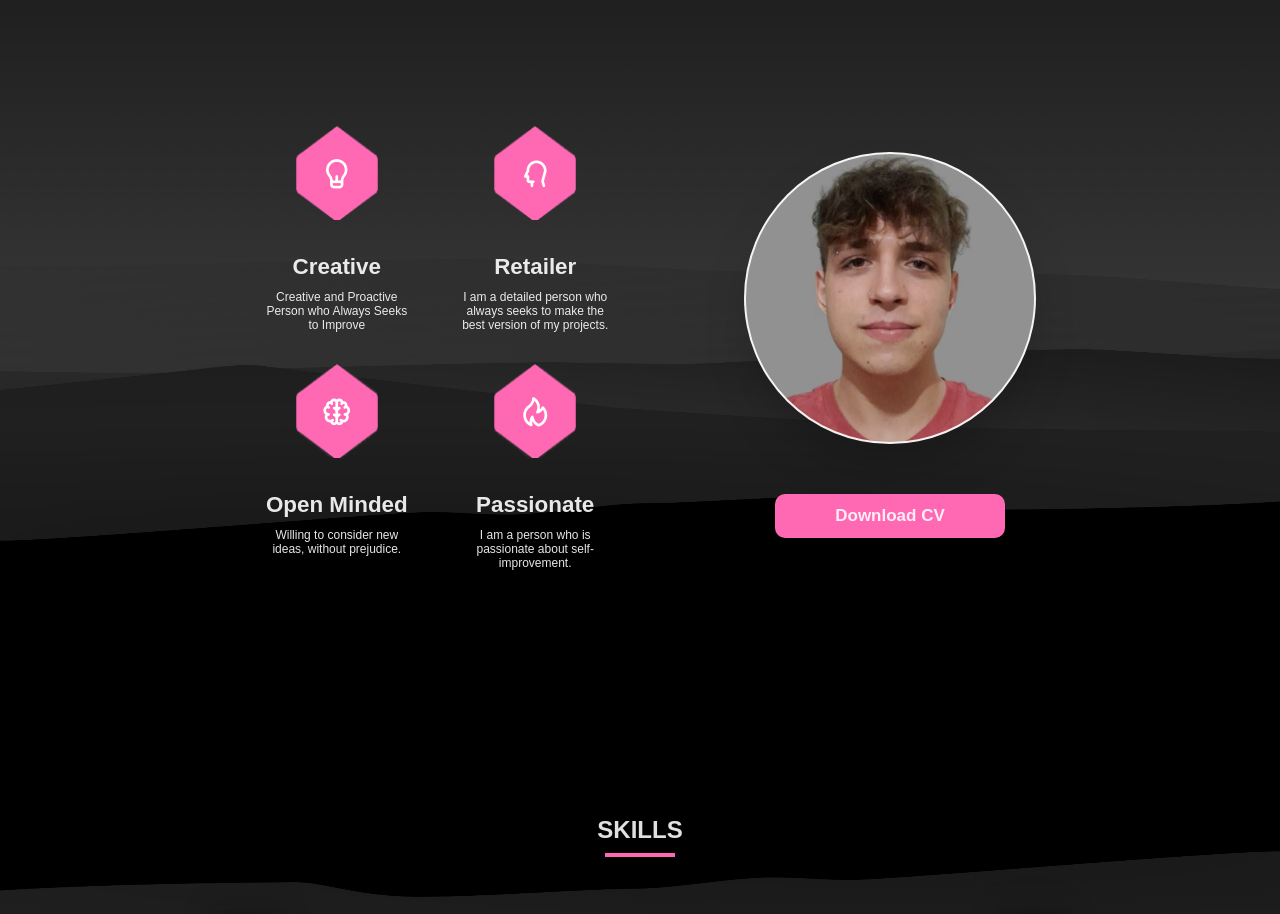
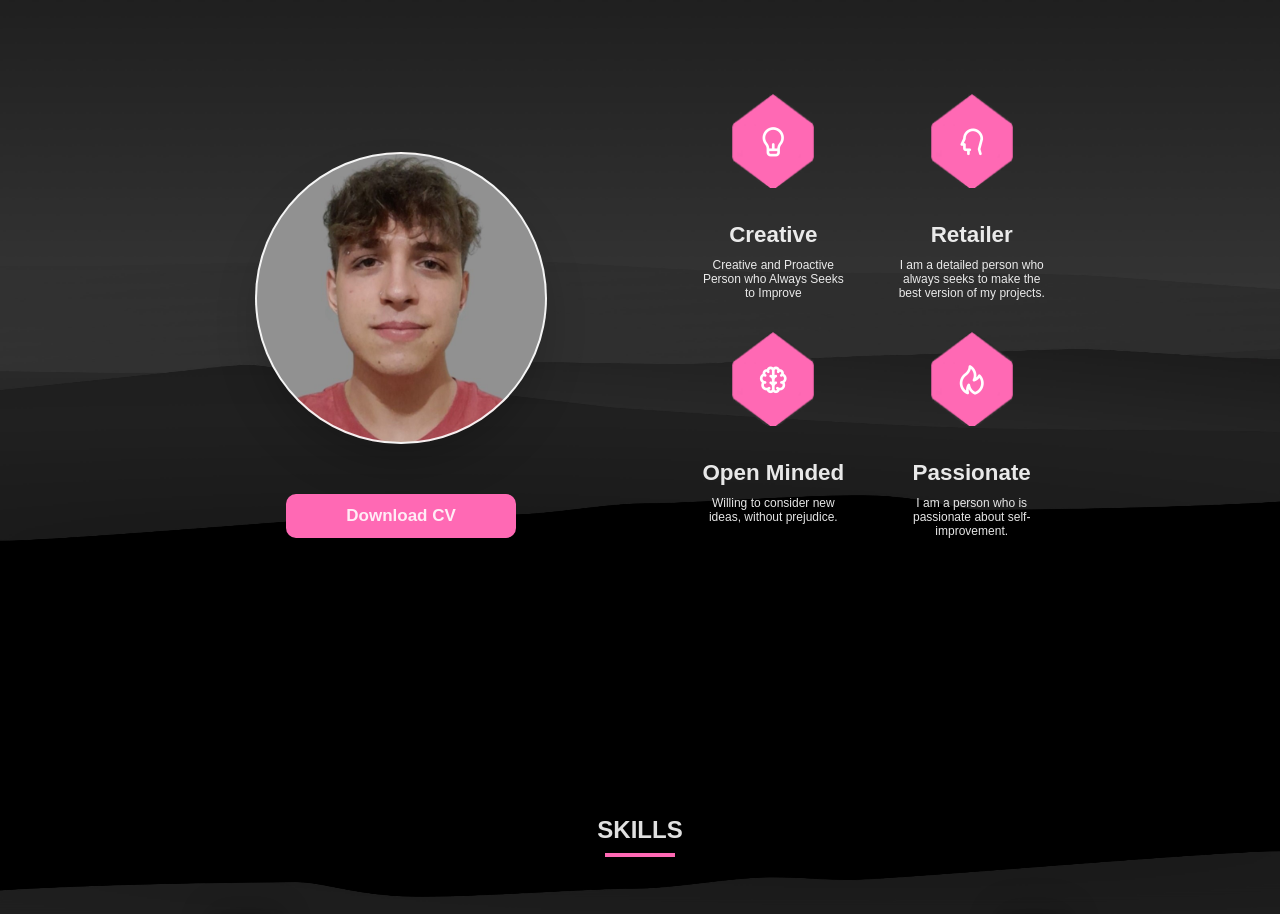
Before and after one commit to tobitortosa/PortFolio, a React (Create React App) app: page / in a window 1280 px wide. Shown: the part 960-1874 px from the top of the page. Built offline with nearby package versions, Linux system fonts and the light colour scheme.

Commit message:
Update About.js

```diff
--- a/src/components/About/About.js
+++ b/src/components/About/About.js
@@ -7,6 +7,17 @@ export default function About() {
       <h3 className={s.title}>ABOUT</h3>
       <div className={s.textAndImgContainer}>
         <div className={s.textContainer}>
+          <div className={s.imgContainer}>
+          <div id={s.img}></div>
+          <a
+            href="https://drive.google.com/file/d/1gJlHtipFp0XfYKTifGZfVjE78XAJTrns/view?usp=drive_link"
+            target="_blank"
+            rel="noopener noreferrer"
+          >
+            Download CV
+          </a>
+        </div>
+      </div>
           <div className={s.hexContainer}>
             <div className={s.twoHexContainer}>
               <div className={s.hexs}>
@@ -56,17 +67,6 @@ export default function About() {
             </div>
           </div>
         </div>
-        <div className={s.imgContainer}>
-          <div id={s.img}></div>
-          <a
-            href="https://drive.google.com/file/d/1gJlHtipFp0XfYKTifGZfVjE78XAJTrns/view?usp=drive_link"
-            target="_blank"
-            rel="noopener noreferrer"
-          >
-            Download CV
-          </a>
-        </div>
-      </div>
     </div>
   );
 }
```
